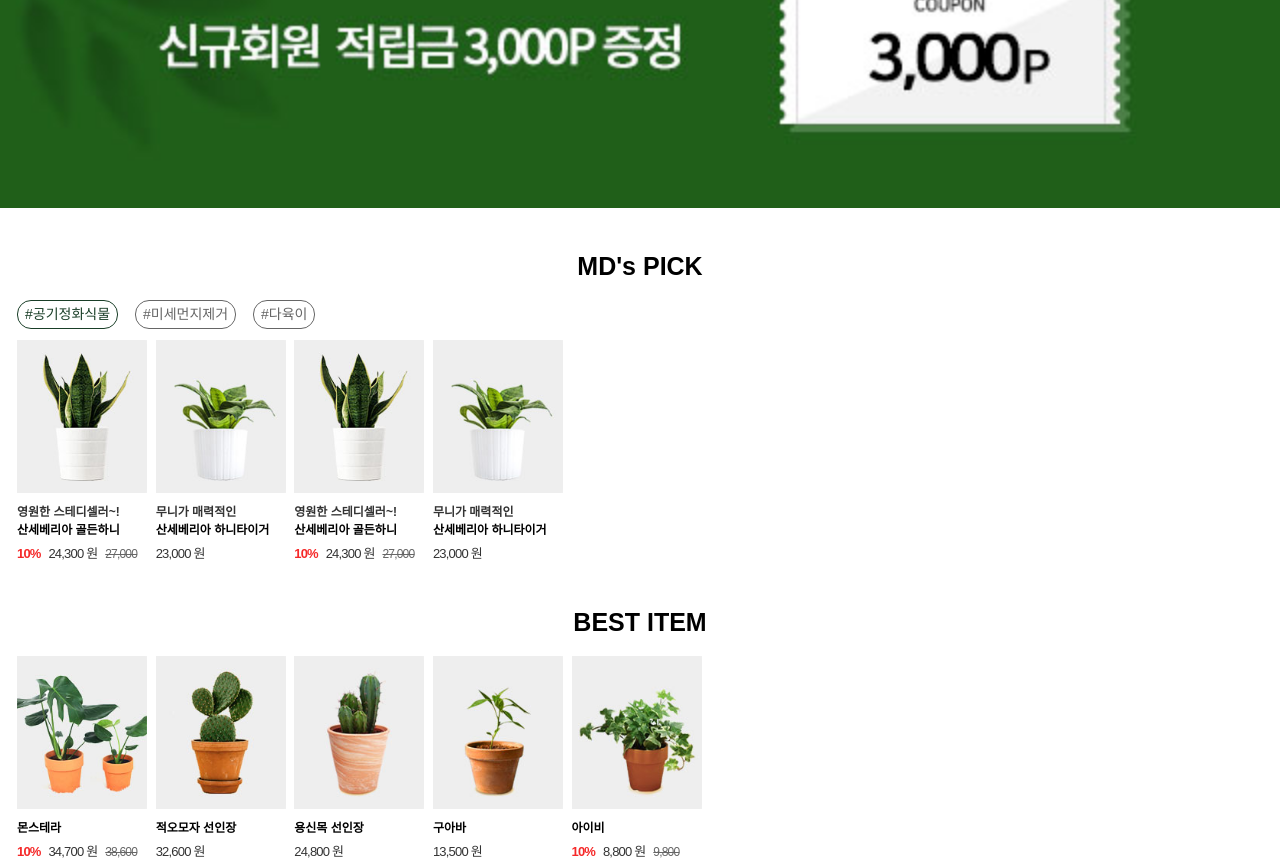
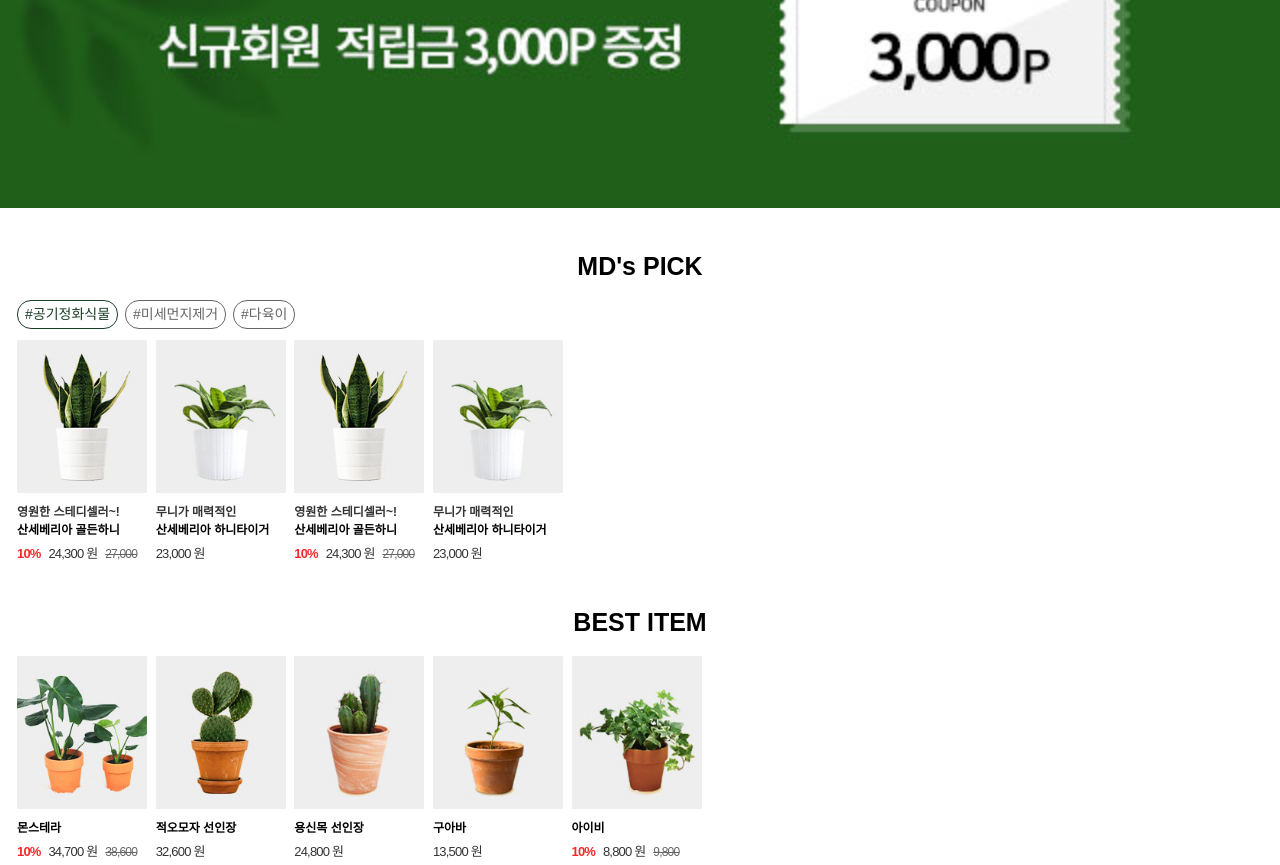
Before and after one commit to hyunj37/greenhouse_mobile, a plain HTML site: page index.html in a window 1280 px wide. Shown: the part 1952-2817 px from the top of the page. Drawn offline with Linux system fonts and the light colour scheme.

Commit message:
css modify

```diff
--- a/css/main.css
+++ b/css/main.css
@@ -60,7 +60,7 @@ body {min-width: 320px;}
 }
 #header .top-menu .search {float:left; margin-right:15px; width:16px; height:16px; background-position: 0 -14px; margin-top:2px;}
 #header .top-menu .cart {width:15px; height:19px; background-position: 0 -31px;}
-#header .gnb-menu {overflow-x: auto; -webkit-overflow-scrolling:touch;}
+#header .gnb-menu {overflow-x:auto; -webkit-overflow-scrolling:touch}
 #header .gnb-menu ul {white-space:nowrap}
 #header .gnb-menu ul li {display:inline-block}
 #header .gnb-menu ul li a {display:block; padding:10px 16px}
@@ -92,8 +92,8 @@ body {min-width: 320px;}
 #contents .product-box.tab-menu .product-list h4 a {font-size:.875rem; padding:3px 7px; border:1px solid #666; border-radius:14px; display:inline-block; color:#666;}
 #contents .product-box.tab-menu .product-list h4.on a {border:1px solid #193e27; color:#193e27}
 #contents .product-box.tab-menu .product-list .pick1 h4 {left:17px}
-#contents .product-box.tab-menu .product-list .pick2 h4 {left:135px}
-#contents .product-box.tab-menu .product-list .pick3 h4 {left:253px}
+#contents .product-box.tab-menu .product-list .pick2 h4 {left:125px}
+#contents .product-box.tab-menu .product-list .pick3 h4 {left:233px}
 #contents .product-box.tab-menu .product-list ul {display:none}
 /*/tab-menu*/
 #contents .product-box .product-list ul {overflow-x:auto; -webkit-overflow-scrolling:touch; white-space:nowrap; margin:0 17px}
```
